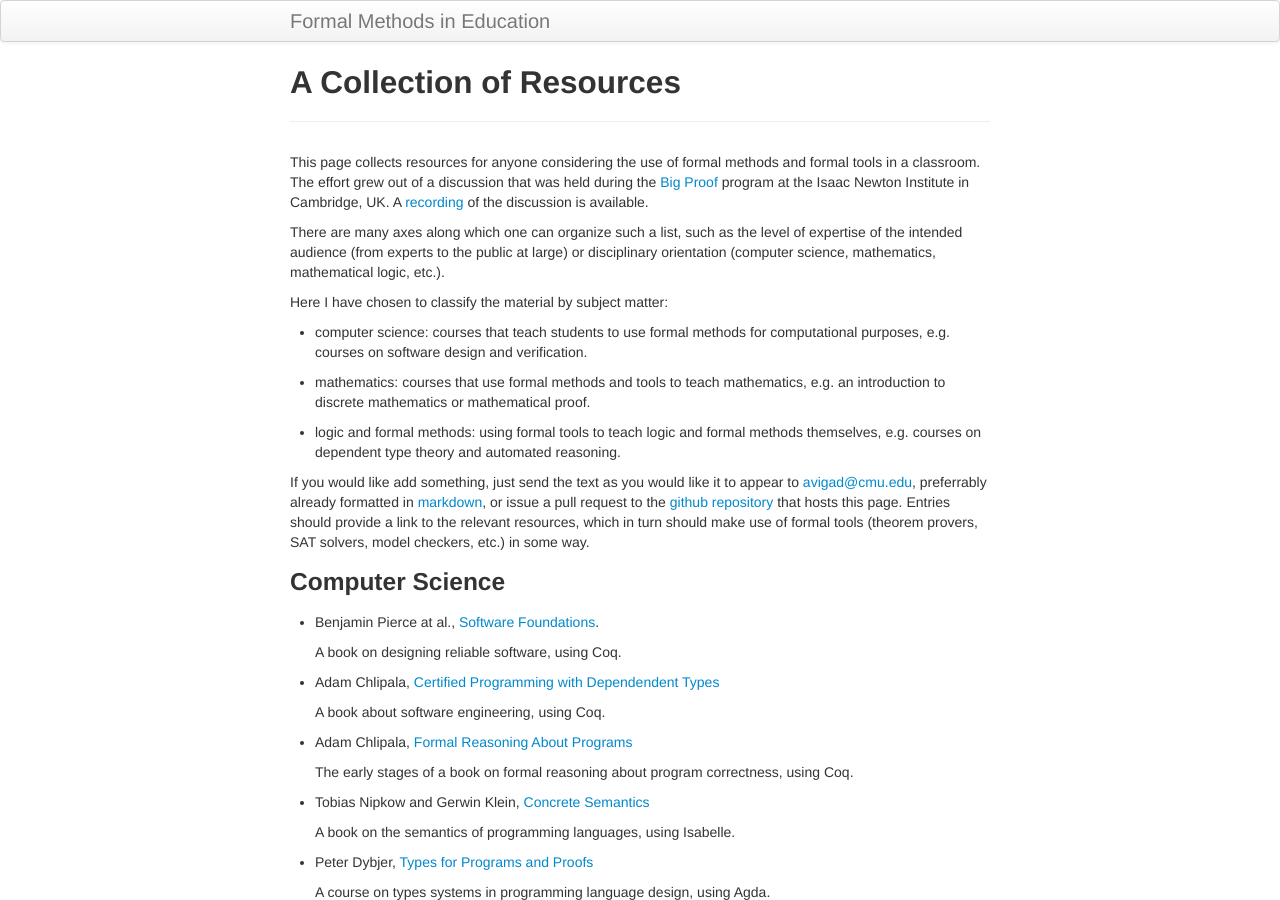
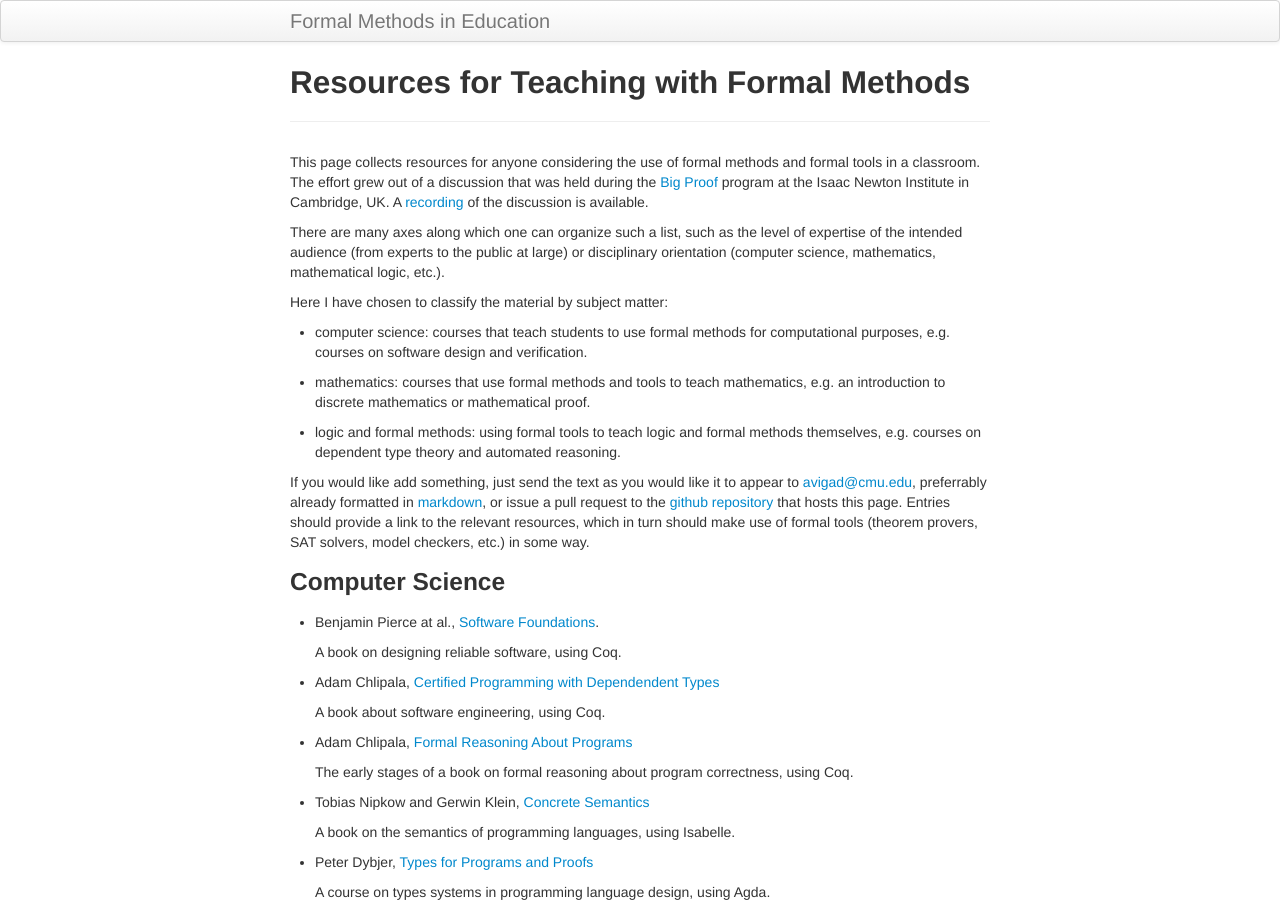
Before and after one commit to avigad/formal_methods_in_education, a Jekyll site: the page built from index.md, in a window 1280 px wide and 900 px high. Built offline with Jekyll 4.4.1, drawn with Linux system fonts in a browser that asks for light colours.

Commit message:
more tinkering

```diff
--- a/index.md
+++ b/index.md
@@ -1,5 +1,5 @@
 ---
-title: A Collection of Resources
+title: Resources for Teaching with Formal Methods
 layout: page
 ---
 
```
